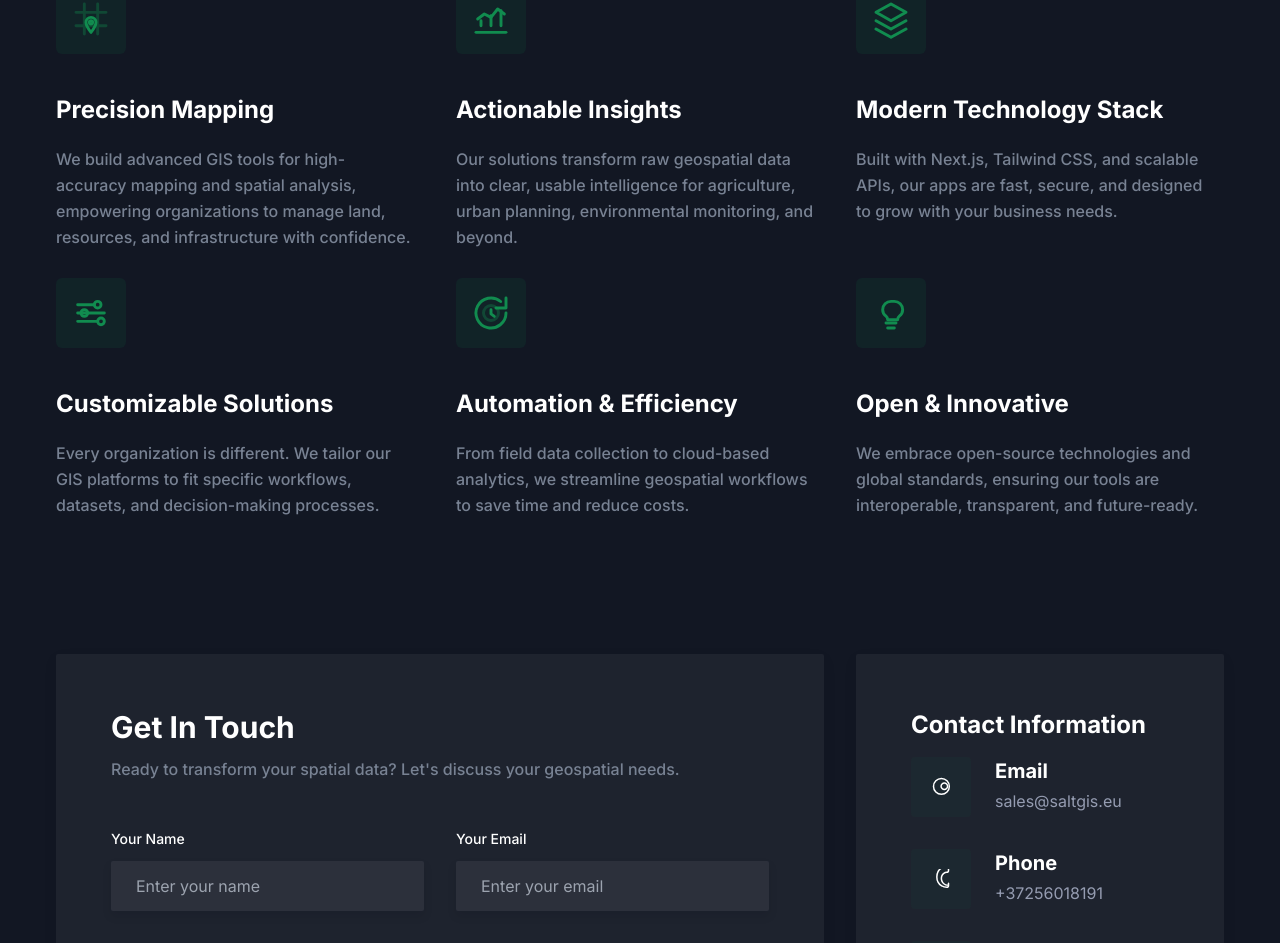
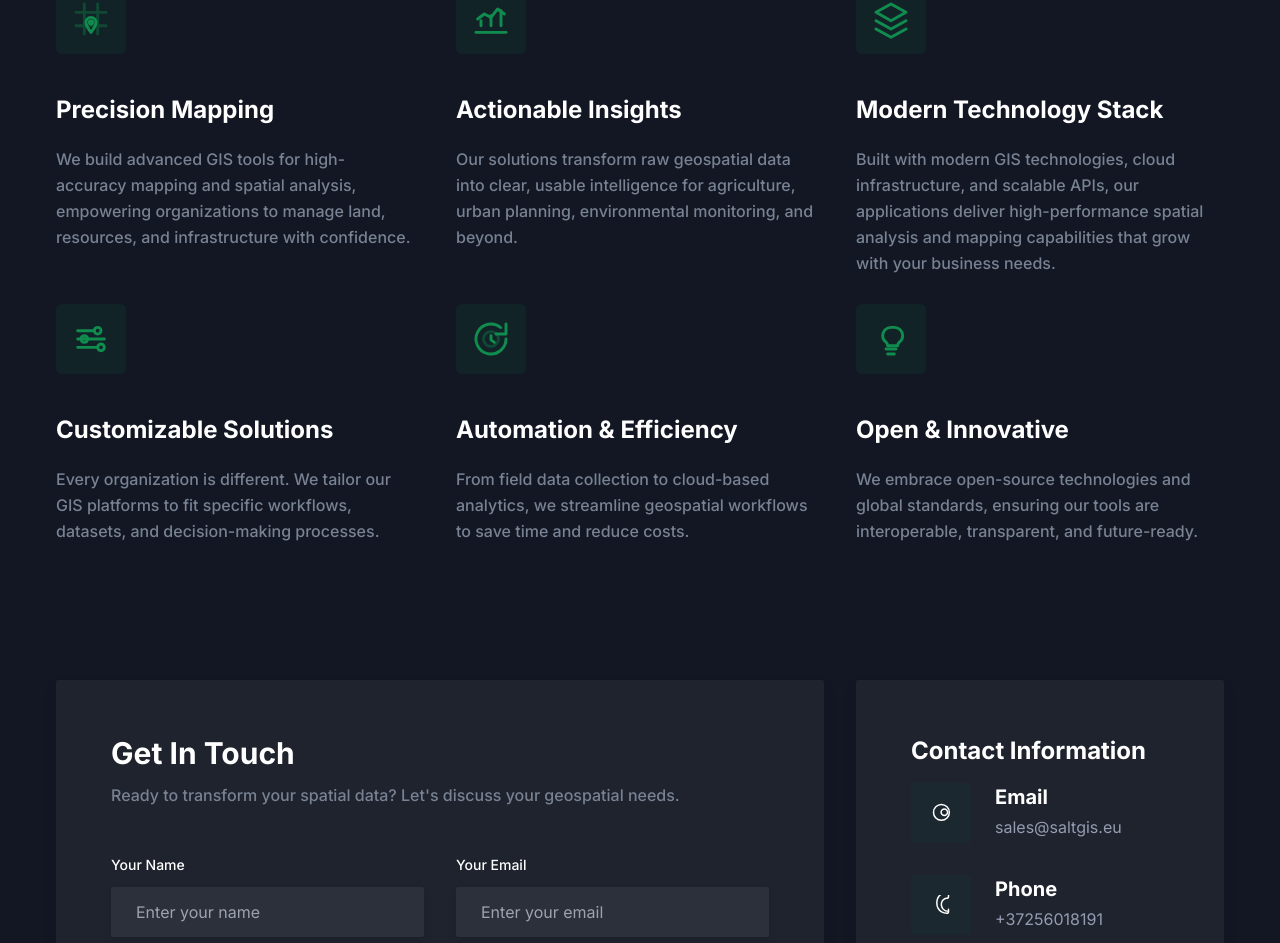
Before and after one commit to mohnark/saltgis-landing, a Next.js app: page / in a window 1280 px wide. Shown: the part 1133-2076 px from the top of the page. Built offline with nearby package versions, Linux system fonts and the light colour scheme.

Commit message:
changed services

```diff
--- a/components/Features/featuresData.tsx
+++ b/components/Features/featuresData.tsx
@@ -43,7 +43,7 @@ const featuresData: Feature[] = [
     ),
     title: "Modern Technology Stack",
     paragraph:
-      "Built with Next.js, Tailwind CSS, and scalable APIs, our apps are fast, secure, and designed to grow with your business needs.",
+      "Built with modern GIS technologies, cloud infrastructure, and scalable APIs, our applications deliver high-performance spatial analysis and mapping capabilities that grow with your business needs.",
   },
   {
     id: 4,
```
